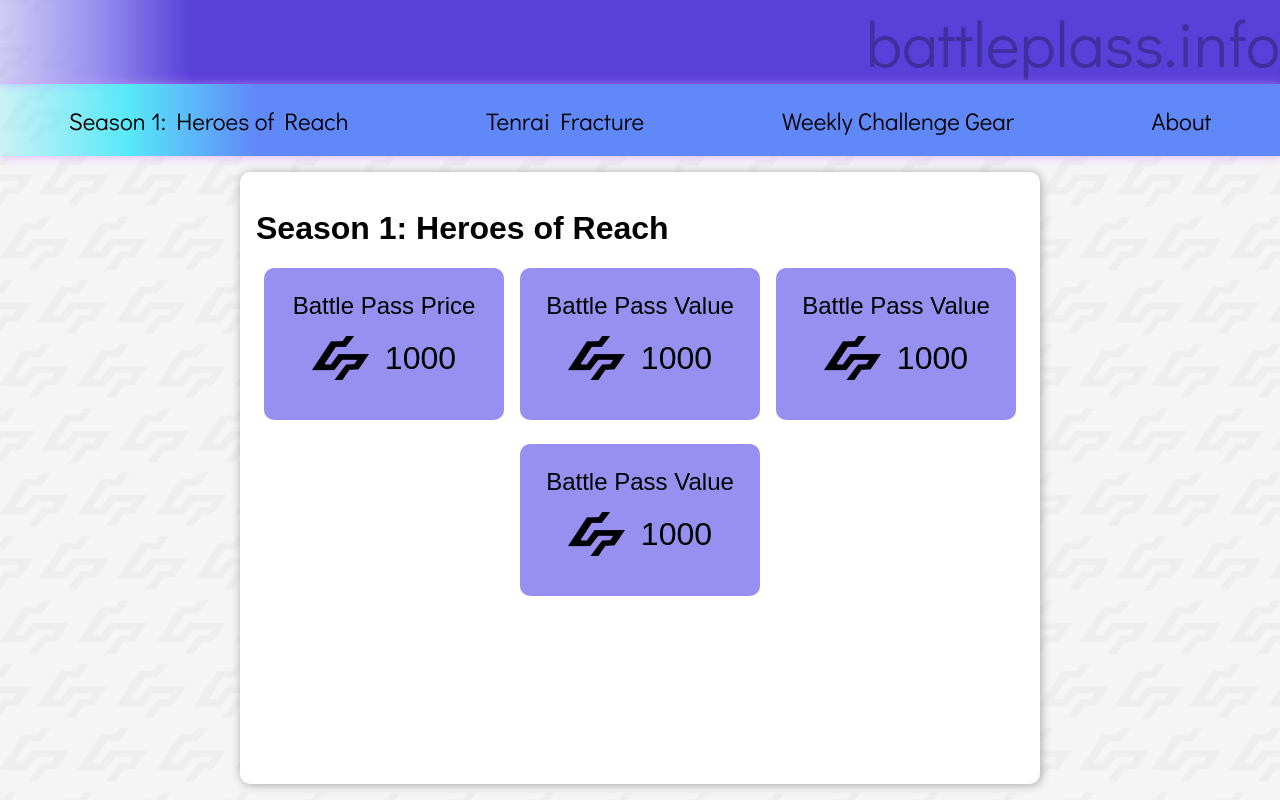
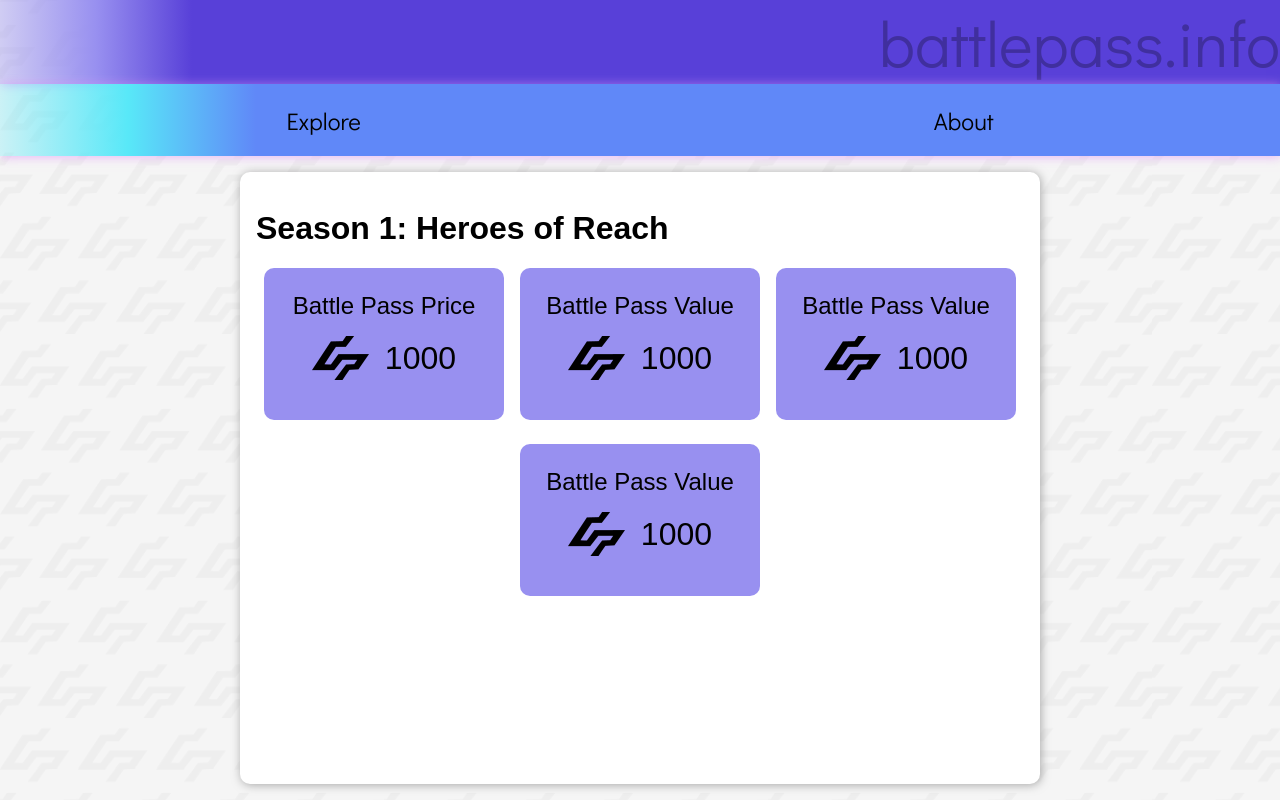
Before and after one commit to souredoutlook/battle-pass-info, a React (Create React App) app: page / in a window 1280 px wide. Built offline with nearby package versions, Linux system fonts and the light colour scheme; a web font is replaced by a local one.

Commit message:
refactor header

```diff
--- a/src/App.js
+++ b/src/App.js
@@ -7,12 +7,10 @@ function App() {
   return (
     <div className="App">
       <header className="header-upper">
-        <div className="logo">battleplass.info</div>
+        <div className="logo">battlepass.info</div>
       </header>
       <header className="header">
-        <div>Season 1: Heroes of Reach</div>
-        <div>Tenrai Fracture</div>
-        <div>Weekly Challenge Gear</div>
+        <div>Explore</div>
         <div>About</div>
       </header>
       <div className="content">
```
